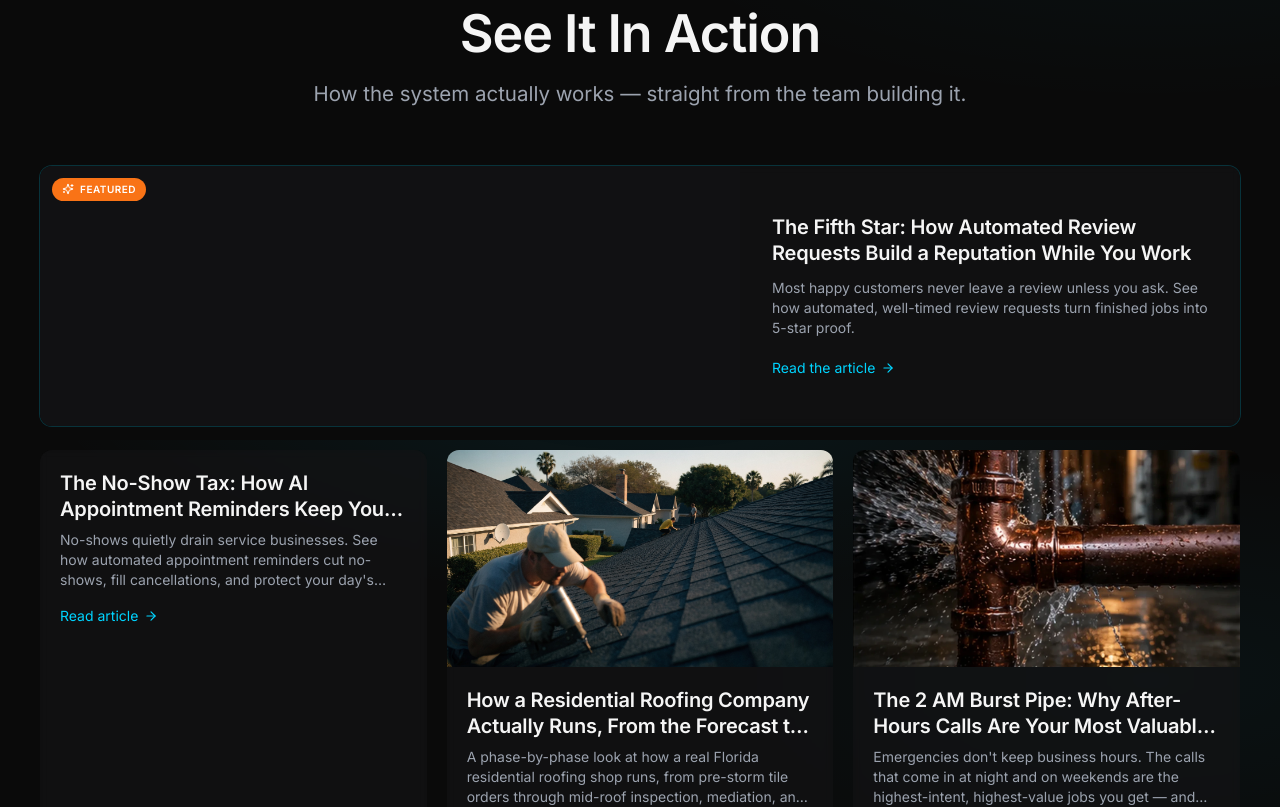
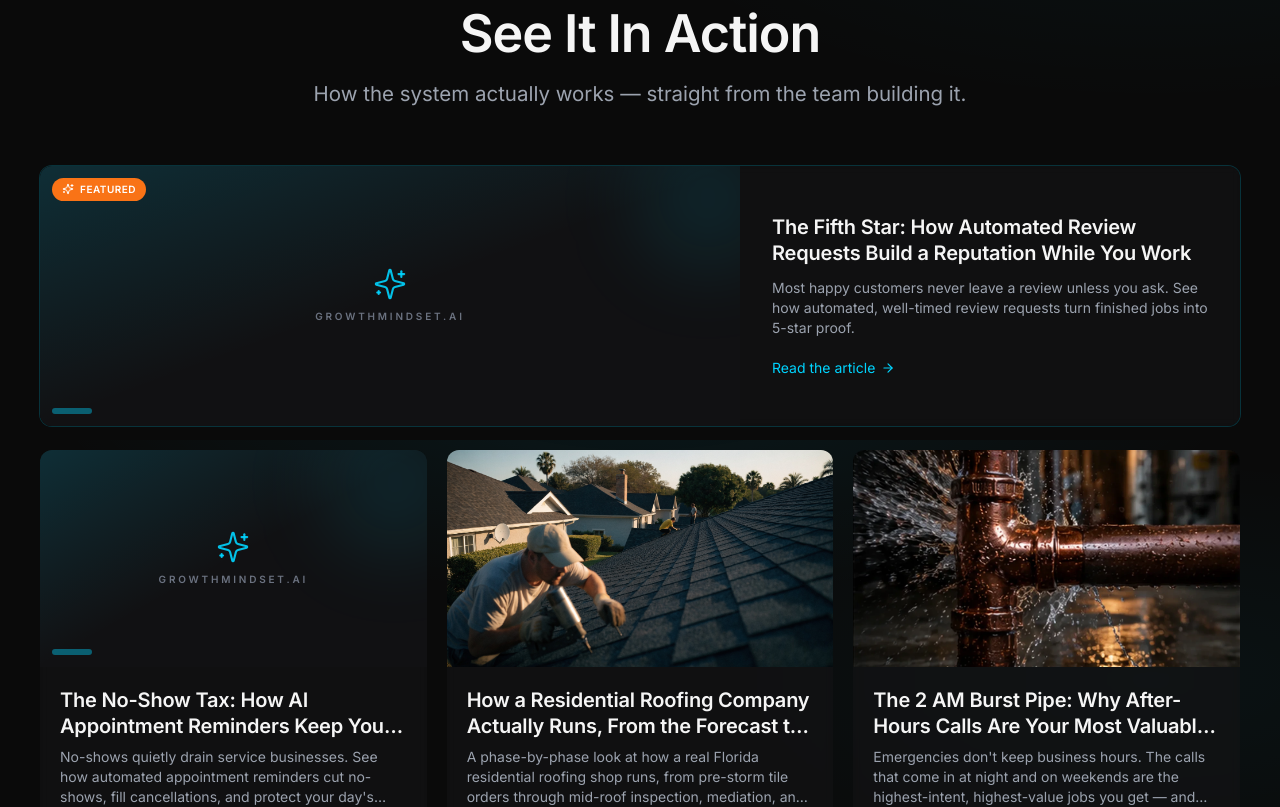
Before and after one commit to MattymBaylor/gms-website-3.0-perplexity, a Next.js app: page /hvac in a window 1280 px wide. Shown: the part 1960-2767 px from the top of the page. Built offline with nearby package versions, Linux system fonts and the light colour scheme.

Commit message:
Fix empty image panels for heroless blog posts (#36)
Adds branded PostThumb placeholder for posts without a hero; wired into CaseStudies, the homepage ArticleCarousel, and the /blog index so heroless posts never render as empty panels.

```diff
--- a/app/blog/page.tsx
+++ b/app/blog/page.tsx
@@ -1,9 +1,9 @@
 import type { Metadata } from 'next';
 import Link from 'next/link';
-import Image from 'next/image';
 import { Nav } from '@/components/Nav';
 import { Footer } from '@/components/Footer';
 import { getAllPosts } from '@/lib/blog';
+import { PostThumb } from '@/components/blog/PostThumb';
 
 export const metadata: Metadata = {
   title: 'Blog',
@@ -38,17 +38,9 @@ export default function BlogIndex() {
                     href={`/blog/${post.slug}`}
                     className="card group block overflow-hidden p-0"
                   >
-                    {post.hero && (
-                      <div className="relative aspect-[16/9] w-full overflow-hidden">
-                        <Image
-                          src={post.hero}
-                          alt={post.heroAlt ?? post.title}
-                          fill
-                          sizes="(max-width: 640px) 100vw, 50vw"
-                          className="object-cover transition-transform duration-300 group-hover:scale-[1.03]"
-                        />
-                      </div>
-                    )}
+                    <div className="relative aspect-[16/9] w-full overflow-hidden">
+                      <PostThumb post={post} sizes="(max-width: 640px) 100vw, 50vw" />
+                    </div>
                     <div className="p-6">
                       <p className="text-xs text-ink-dim">
                         {new Date(post.date).toLocaleDateString('en-US', {
--- /dev/null
+++ b/components/blog/PostThumb.tsx
@@ -0,0 +1,46 @@
+import Image from 'next/image';
+import { Sparkles } from 'lucide-react';
+import type { PostMeta } from '@/lib/blog';
+
+/**
+ * Thumbnail for a blog card. Renders the post's hero image when present,
+ * otherwise a branded placeholder so heroless posts (Peterman publishes
+ * daily without art) never render as an empty panel. Must sit inside a
+ * `relative`, sized parent — it fills it.
+ */
+export function PostThumb({
+  post,
+  sizes,
+  priority,
+}: {
+  post: PostMeta;
+  sizes?: string;
+  priority?: boolean;
+}) {
+  if (post.hero) {
+    return (
+      <Image
+        src={post.hero}
+        alt={post.heroAlt || ''}
+        fill
+        sizes={sizes}
+        priority={priority}
+        className="object-cover object-center transition-transform duration-300 group-hover:scale-[1.03]"
+      />
+    );
+  }
+
+  return (
+    <div aria-hidden className="absolute inset-0 overflow-hidden bg-bg-elevated">
+      <div className="absolute inset-0 bg-gradient-to-br from-accent/15 via-transparent to-transparent" />
+      <div className="absolute -right-10 -top-10 h-36 w-36 rounded-full bg-accent/10 blur-2xl" />
+      <div className="absolute bottom-3 left-3 h-1.5 w-10 rounded-full bg-accent/40" />
+      <div className="absolute inset-0 flex flex-col items-center justify-center gap-2 transition-transform duration-300 group-hover:scale-105">
+        <Sparkles className="text-accent/90" size={34} strokeWidth={1.5} />
+        <span className="text-[10px] font-semibold uppercase tracking-[0.28em] text-ink-dim">
+          growthmindset.ai
+        </span>
+      </div>
+    </div>
+  );
+}
--- a/components/sections/ArticleCarousel.tsx
+++ b/components/sections/ArticleCarousel.tsx
@@ -1,10 +1,10 @@
 'use client';
 
 import { useCallback, useEffect, useRef, useState } from 'react';
-import Image from 'next/image';
 import Link from 'next/link';
 import { ArrowRight, ChevronLeft, ChevronRight } from 'lucide-react';
 import type { PostMeta } from '@/lib/blog';
+import { PostThumb } from '@/components/blog/PostThumb';
 
 /**
  * Accessible, dependency-free horizontal carousel built on native CSS
@@ -82,17 +82,9 @@ export function ArticleCarousel({ posts }: { posts: PostMeta[] }) {
               href={`/blog/${post.slug}`}
               className="group card flex h-full flex-col overflow-hidden border-0 p-0"
             >
-              {post.hero && (
-                <div className="relative aspect-[16/9] w-full overflow-hidden">
-                  <Image
-                    src={post.hero}
-                    alt={post.heroAlt || ''}
-                    fill
-                    sizes="320px"
-                    className="object-cover object-center transition-transform duration-300 group-hover:scale-[1.03]"
-                  />
-                </div>
-              )}
+              <div className="relative aspect-[16/9] w-full overflow-hidden">
+                <PostThumb post={post} sizes="320px" />
+              </div>
               <div className="flex flex-1 flex-col gap-2 p-5">
                 <p className="text-xs text-ink-dim">
                   {new Date(post.date).toLocaleDateString('en-US', {
@@ -113,7 +105,7 @@ export function ArticleCarousel({ posts }: { posts: PostMeta[] }) {
           </li>
         ))}
 
-        {/* Trailing card -> full blog index */}
+        {/* Trailing card → full blog index */}
         <li className="w-[280px] shrink-0 snap-start sm:w-[320px]">
           <Link
             href="/blog"
--- a/components/sections/CaseStudies.tsx
+++ b/components/sections/CaseStudies.tsx
@@ -1,7 +1,7 @@
-import Image from 'next/image';
 import Link from 'next/link';
 import { Sparkles, ArrowRight } from 'lucide-react';
 import { getAllPosts } from '@/lib/blog';
+import { PostThumb } from '@/components/blog/PostThumb';
 
 export function CaseStudies() {
   const posts = getAllPosts();
@@ -38,15 +38,7 @@ export function CaseStudies() {
         >
           <div className="grid md:grid-cols-[1.4fr_1fr]">
             <div className="relative aspect-[16/9] overflow-hidden bg-bg-elevated md:aspect-auto md:min-h-[260px]">
-              {featured.hero && (
-                <Image
-                  src={featured.hero}
-                  alt={featured.heroAlt || ''}
-                  fill
-                  sizes="(max-width: 768px) 100vw, 60vw"
-                  className="object-cover object-center transition-transform duration-300 group-hover:scale-[1.02]"
-                />
-              )}
+              <PostThumb post={featured} sizes="(max-width: 768px) 100vw, 60vw" priority />
               <span className="absolute left-3 top-3 z-10 inline-flex items-center gap-1.5 rounded-full bg-cta px-2.5 py-1 text-[10px] font-semibold uppercase tracking-wider text-white">
                 <Sparkles size={12} /> Featured
               </span>
@@ -72,17 +64,12 @@ export function CaseStudies() {
                 href={`/blog/${post.slug}`}
                 className="group card block overflow-hidden border-0 p-0"
               >
-                {post.hero && (
-                  <div className="relative aspect-[16/9] w-full overflow-hidden">
-                    <Image
-                      src={post.hero}
-                      alt={post.heroAlt || ''}
-                      fill
-                      sizes="(max-width: 640px) 100vw, (max-width: 1024px) 50vw, 33vw"
-                      className="object-cover object-center transition-transform duration-300 group-hover:scale-[1.03]"
-                    />
-                  </div>
-                )}
+                <div className="relative aspect-[16/9] w-full overflow-hidden">
+                  <PostThumb
+                    post={post}
+                    sizes="(max-width: 640px) 100vw, (max-width: 1024px) 50vw, 33vw"
+                  />
+                </div>
                 <div className="flex flex-col gap-2 p-5">
                   <h3 className="line-clamp-2 text-h3 font-semibold text-ink transition-colors group-hover:text-accent">
                     {post.title}
```
